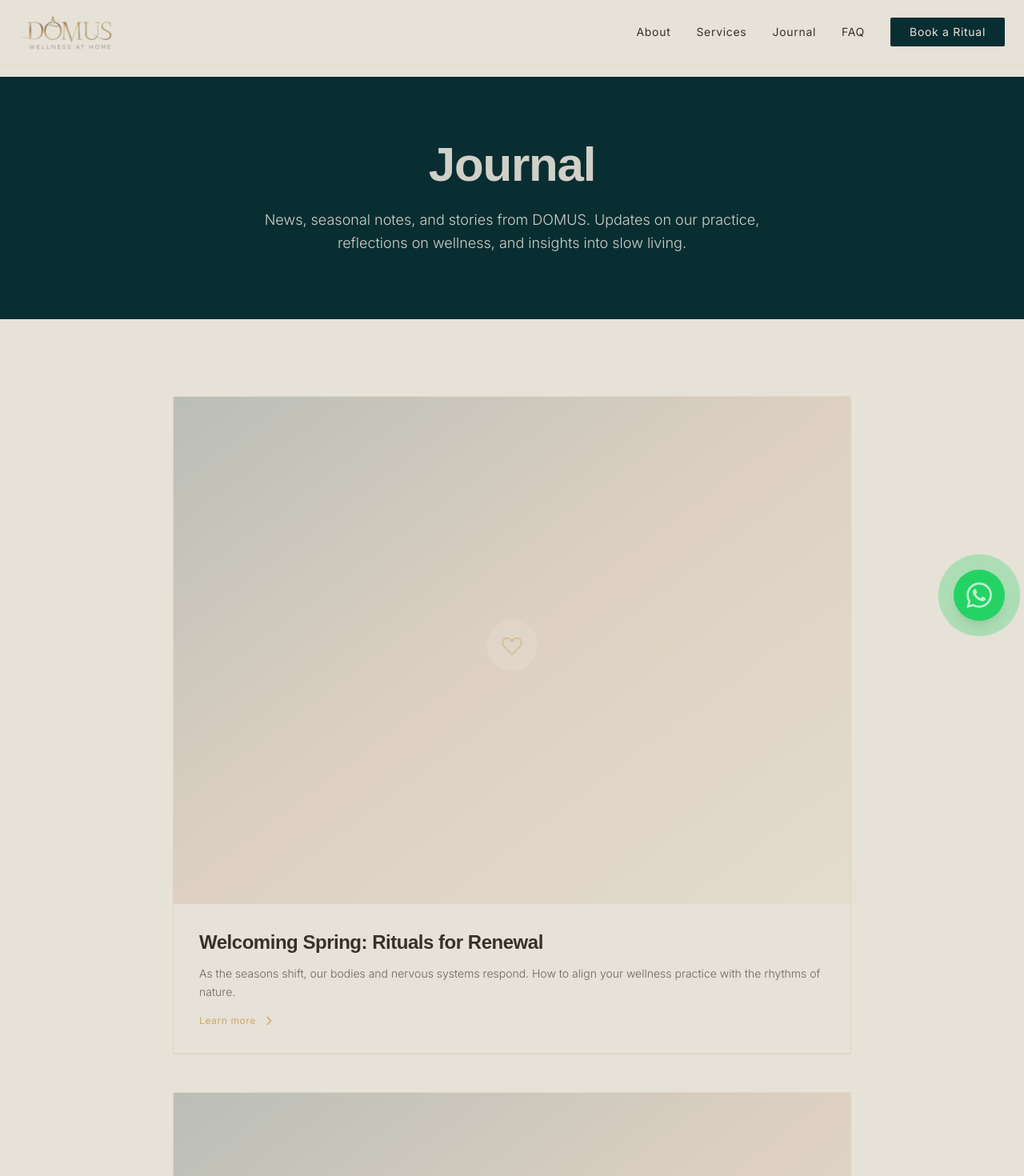
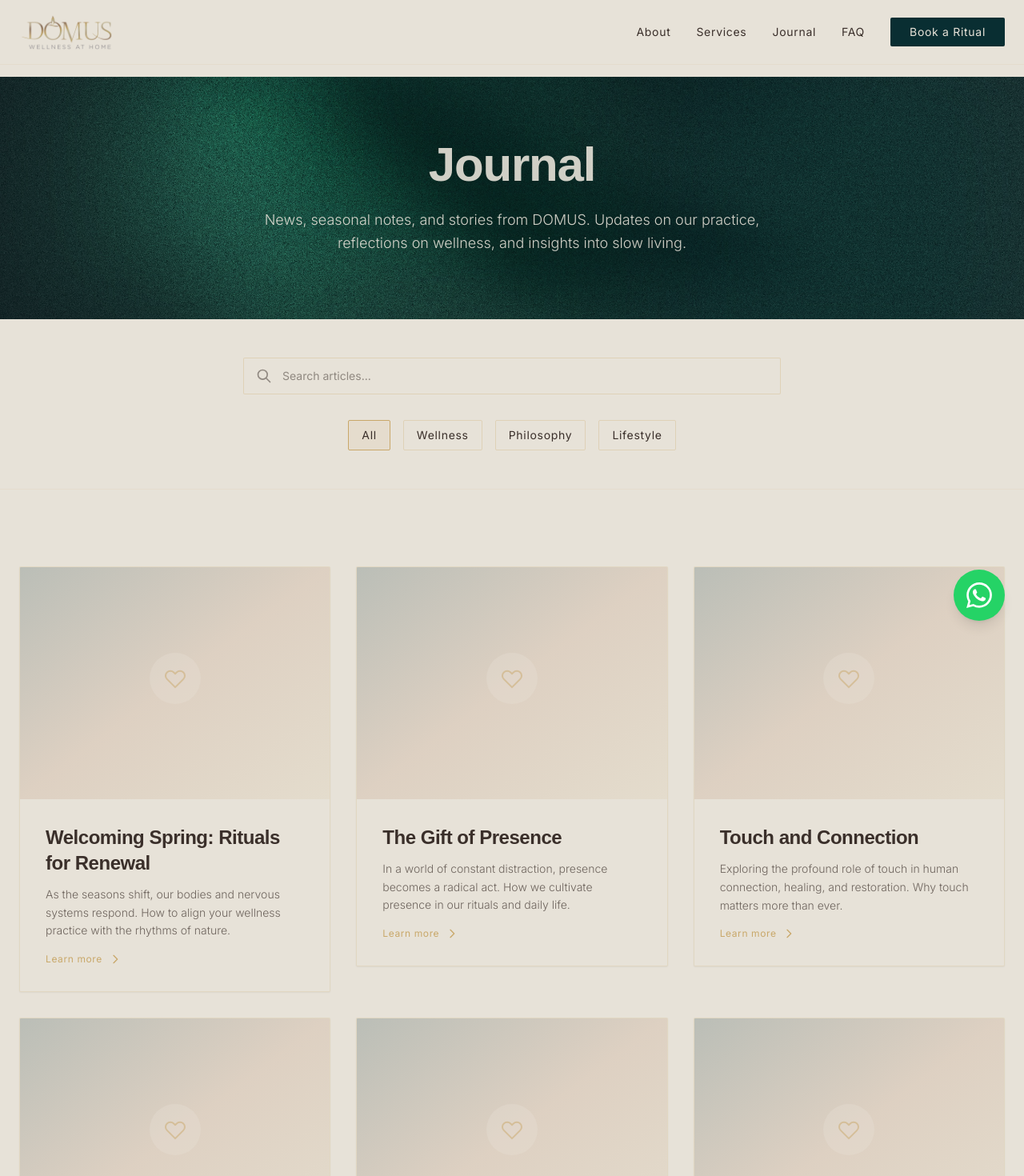
Before and after one commit to Varun-ship/DOMUS, a Next.js app: page /blog in a window 1280 px wide. Shown: the top 1470 px of the page at 80% size. Built offline with nearby package versions, Linux system fonts and the light colour scheme; a web font is replaced by a local one.

Commit message:
Add background images to all green hero sections, update Journal page with 3-column grid, search bar, and categories, update footer navigation

```diff
--- a/app/about/page.tsx
+++ b/app/about/page.tsx
@@ -1,4 +1,5 @@
 import type { Metadata } from 'next';
+import Image from 'next/image';
 import AnimatedSection from '@/components/AnimatedSection';
 import AnimatedHeading from '@/components/AnimatedHeading';
 import AnimatedText from '@/components/AnimatedText';
@@ -12,8 +13,20 @@ export default function About() {
   return (
     <div className="pt-24">
       {/* Hero */}
-      <section className="py-20 bg-domus-green text-warm-stone stone-texture">
-        <div className="max-w-4xl mx-auto px-6 text-center">
+      <section className="relative py-20 text-warm-stone overflow-hidden">
+        {/* Background Image */}
+        <div className="absolute inset-0 z-0">
+          <Image
+            src="/images/background.jpeg"
+            alt=""
+            fill
+            className="object-cover"
+            priority
+          />
+          {/* Green overlay with 40% opacity */}
+          <div className="absolute inset-0 bg-domus-green/40"></div>
+        </div>
+        <div className="relative z-10 max-w-4xl mx-auto px-6 text-center">
           <AnimatedHeading as="h1" className="font-caudex text-5xl md:text-6xl mb-6 tracking-tight font-semibold">
             About DOMUS
           </AnimatedHeading>
--- /dev/null
+++ b/app/blog/layout.tsx
@@ -0,0 +1,14 @@
+import type { Metadata } from 'next';
+
+export const metadata: Metadata = {
+  title: 'Journal',
+  description: 'News, seasonal notes, and stories from DOMUS. Updates on our practice, reflections on wellness, and insights into slow living.',
+};
+
+export default function BlogLayout({
+  children,
+}: {
+  children: React.ReactNode;
+}) {
+  return <>{children}</>;
+}
--- a/app/blog/page.tsx
+++ b/app/blog/page.tsx
@@ -1,38 +1,82 @@
-import type { Metadata } from 'next';
+'use client';
+
+import { useState } from 'react';
+import Image from 'next/image';
 import RitualCard from '@/components/RitualCard';
 import AnimatedSection from '@/components/AnimatedSection';
 import AnimatedHeading from '@/components/AnimatedHeading';
 import AnimatedText from '@/components/AnimatedText';
-
-export const metadata: Metadata = {
-  title: 'Journal',
-  description: 'News, seasonal notes, and stories from DOMUS. Updates on our practice, reflections on wellness, and insights into slow living.',
-};
 
 const blogPosts = [
   {
     title: 'Welcoming Spring: Rituals for Renewal',
     description: 'As the seasons shift, our bodies and nervous systems respond. How to align your wellness practice with the rhythms of nature.',
     href: '/blog/welcoming-spring-rituals-for-renewal',
+    category: 'Wellness',
   },
   {
     title: 'The Gift of Presence',
     description: 'In a world of constant distraction, presence becomes a radical act. How we cultivate presence in our rituals and daily life.',
     href: '/blog/the-gift-of-presence',
+    category: 'Philosophy',
   },
   {
     title: 'Touch and Connection',
     description: 'Exploring the profound role of touch in human connection, healing, and restoration. Why touch matters more than ever.',
     href: '/blog/touch-and-connection',
+    category: 'Wellness',
+  },
+  {
+    title: 'Slow Living in a Fast World',
+    description: 'Finding moments of stillness and intentionality in our daily routines. Practical ways to embrace slow living.',
+    href: '/blog/slow-living-in-a-fast-world',
+    category: 'Lifestyle',
+  },
+  {
+    title: 'The Art of Ritual',
+    description: 'How small, intentional practices can transform ordinary moments into sacred experiences. Building your own ritual practice.',
+    href: '/blog/the-art-of-ritual',
+    category: 'Philosophy',
+  },
+  {
+    title: 'Nervous System Calm',
+    description: 'Understanding how our nervous system responds to stress and how intentional touch and warmth can support regulation.',
+    href: '/blog/nervous-system-calm',
+    category: 'Wellness',
   },
 ];
 
+const categories = ['All', 'Wellness', 'Philosophy', 'Lifestyle'];
+
 export default function Blog() {
+  const [selectedCategory, setSelectedCategory] = useState('All');
+  const [searchQuery, setSearchQuery] = useState('');
+
+  const filteredPosts = blogPosts.filter((post) => {
+    const matchesCategory = selectedCategory === 'All' || post.category === selectedCategory;
+    const matchesSearch =
+      post.title.toLowerCase().includes(searchQuery.toLowerCase()) ||
+      post.description.toLowerCase().includes(searchQuery.toLowerCase());
+    return matchesCategory && matchesSearch;
+  });
+
   return (
     <div className="pt-24">
       {/* Hero */}
-      <section className="py-20 bg-domus-green text-warm-stone stone-texture">
-        <div className="max-w-4xl mx-auto px-6 text-center">
+      <section className="relative py-20 text-warm-stone overflow-hidden">
+        {/* Background Image */}
+        <div className="absolute inset-0 z-0">
+          <Image
+            src="/images/background.jpeg"
+            alt=""
+            fill
+            className="object-cover"
+            priority
+          />
+          {/* Green overlay with 40% opacity */}
+          <div className="absolute inset-0 bg-domus-green/40"></div>
+        </div>
+        <div className="relative z-10 max-w-4xl mx-auto px-6 text-center">
           <AnimatedHeading as="h1" className="font-caudex text-5xl md:text-6xl mb-6 tracking-tight">
             Journal
           </AnimatedHeading>
@@ -42,16 +86,67 @@ export default function Blog() {
         </div>
       </section>
 
-      {/* Blog Posts */}
-      <section className="py-24 bg-warm-stone">
-        <div className="max-w-4xl mx-auto px-6">
-          <div className="space-y-12">
-            {blogPosts.map((post, index) => (
-              <AnimatedSection key={index} delay={index * 0.1}>
-                <RitualCard {...post} />
-              </AnimatedSection>
+      {/* Search and Categories */}
+      <section className="py-12 bg-warm-stone border-b border-aureum-gold/10">
+        <div className="max-w-7xl mx-auto px-6">
+          {/* Search Bar */}
+          <div className="mb-8 max-w-2xl mx-auto">
+            <div className="relative">
+              <input
+                type="text"
+                placeholder="Search articles..."
+                value={searchQuery}
+                onChange={(e) => setSearchQuery(e.target.value)}
+                className="w-full px-6 py-3 pl-12 border border-aureum-gold/30 rounded-sm font-inter text-sm bg-warm-stone text-ash-brown placeholder-ash-brown/50 focus:outline-none focus:border-aureum-gold focus:ring-1 focus:ring-aureum-gold/20 transition-colors"
+              />
+              <svg
+                className="absolute left-4 top-1/2 transform -translate-y-1/2 w-5 h-5 text-ash-brown/50"
+                fill="none"
+                stroke="currentColor"
+                viewBox="0 0 24 24"
+              >
+                <path strokeLinecap="round" strokeLinejoin="round" strokeWidth={2} d="M21 21l-6-6m2-5a7 7 0 11-14 0 7 7 0 0114 0z" />
+              </svg>
+            </div>
+          </div>
+
+          {/* Categories */}
+          <div className="flex flex-wrap gap-4 justify-center">
+            {categories.map((category) => (
+              <button
+                key={category}
+                onClick={() => setSelectedCategory(category)}
+                className={`px-4 py-2 border rounded-sm font-inter text-sm tracking-wide transition-colors ${
+                  selectedCategory === category
+                    ? 'border-aureum-gold bg-aureum-gold/10 text-ash-brown'
+                    : 'border-aureum-gold/30 text-ash-brown hover:border-aureum-gold hover:bg-aureum-gold/5'
+                }`}
+              >
+                {category}
+              </button>
             ))}
           </div>
+        </div>
+      </section>
+
+      {/* Blog Posts Grid */}
+      <section className="py-24 bg-warm-stone">
+        <div className="max-w-7xl mx-auto px-6">
+          {filteredPosts.length > 0 ? (
+            <div className="grid grid-cols-1 md:grid-cols-2 lg:grid-cols-3 gap-8">
+              {filteredPosts.map((post, index) => (
+                <AnimatedSection key={index} delay={index * 0.1}>
+                  <RitualCard {...post} />
+                </AnimatedSection>
+              ))}
+            </div>
+          ) : (
+            <div className="text-center py-12">
+              <p className="font-inter text-base text-ash-brown/60">
+                No articles found matching your search.
+              </p>
+            </div>
+          )}
         </div>
       </section>
     </div>
--- a/app/contact/page.tsx
+++ b/app/contact/page.tsx
@@ -2,6 +2,7 @@
 
 import { motion } from 'framer-motion';
 import { useState } from 'react';
+import Image from 'next/image';
 
 export default function Contact() {
   const [formData, setFormData] = useState({
@@ -58,8 +59,20 @@ export default function Contact() {
   return (
     <div className="pt-24">
       {/* Hero */}
-      <section className="py-20 bg-domus-green text-warm-stone stone-texture">
-        <div className="max-w-4xl mx-auto px-6 text-center">
+      <section className="relative py-20 text-warm-stone overflow-hidden">
+        {/* Background Image */}
+        <div className="absolute inset-0 z-0">
+          <Image
+            src="/images/background.jpeg"
+            alt=""
+            fill
+            className="object-cover"
+            priority
+          />
+          {/* Green overlay with 40% opacity */}
+          <div className="absolute inset-0 bg-domus-green/40"></div>
+        </div>
+        <div className="relative z-10 max-w-4xl mx-auto px-6 text-center">
           <motion.h1
             initial={{ opacity: 0, y: 20 }}
             animate={{ opacity: 1, y: 0 }}
--- a/app/faq/page.tsx
+++ b/app/faq/page.tsx
@@ -1,4 +1,5 @@
 import type { Metadata } from 'next';
+import Image from 'next/image';
 import FAQAccordion from '@/components/FAQAccordion';
 import StructuredData from '@/components/StructuredData';
 import AnimatedSection from '@/components/AnimatedSection';
@@ -79,8 +80,20 @@ export default function FAQ() {
     <div className="pt-24">
       <StructuredData data={faqSchema} />
       {/* Hero */}
-      <section className="py-20 bg-domus-green text-warm-stone stone-texture">
-        <div className="max-w-4xl mx-auto px-6 text-center">
+      <section className="relative py-20 text-warm-stone overflow-hidden">
+        {/* Background Image */}
+        <div className="absolute inset-0 z-0">
+          <Image
+            src="/images/background.jpeg"
+            alt=""
+            fill
+            className="object-cover"
+            priority
+          />
+          {/* Green overlay with 40% opacity */}
+          <div className="absolute inset-0 bg-domus-green/40"></div>
+        </div>
+        <div className="relative z-10 max-w-4xl mx-auto px-6 text-center">
           <AnimatedHeading as="h1" className="font-caudex text-5xl md:text-6xl mb-6 tracking-tight">
             Frequently Asked Questions
           </AnimatedHeading>
--- a/app/legal/privacy/page.tsx
+++ b/app/legal/privacy/page.tsx
@@ -1,4 +1,5 @@
 import type { Metadata } from 'next';
+import Image from 'next/image';
 import AnimatedSection from '@/components/AnimatedSection';
 import AnimatedHeading from '@/components/AnimatedHeading';
 
@@ -10,8 +11,20 @@ export const metadata: Metadata = {
 export default function Privacy() {
   return (
     <div className="pt-24">
-      <section className="py-20 bg-domus-green text-warm-stone stone-texture">
-        <div className="max-w-4xl mx-auto px-6 text-center">
+      <section className="relative py-20 text-warm-stone overflow-hidden">
+        {/* Background Image */}
+        <div className="absolute inset-0 z-0">
+          <Image
+            src="/images/background.jpeg"
+            alt=""
+            fill
+            className="object-cover"
+            priority
+          />
+          {/* Green overlay with 40% opacity */}
+          <div className="absolute inset-0 bg-domus-green/40"></div>
+        </div>
+        <div className="relative z-10 max-w-4xl mx-auto px-6 text-center">
           <AnimatedHeading as="h1" className="font-caudex text-5xl md:text-6xl mb-6 tracking-tight">
             Privacy Policy
           </AnimatedHeading>
--- a/app/legal/terms/page.tsx
+++ b/app/legal/terms/page.tsx
@@ -1,4 +1,5 @@
 import type { Metadata } from 'next';
+import Image from 'next/image';
 import AnimatedSection from '@/components/AnimatedSection';
 import AnimatedHeading from '@/components/AnimatedHeading';
 
@@ -10,8 +11,20 @@ export const metadata: Metadata = {
 export default function Terms() {
   return (
     <div className="pt-24">
-      <section className="py-20 bg-domus-green text-warm-stone stone-texture">
-        <div className="max-w-4xl mx-auto px-6 text-center">
+      <section className="relative py-20 text-warm-stone overflow-hidden">
+        {/* Background Image */}
+        <div className="absolute inset-0 z-0">
+          <Image
+            src="/images/background.jpeg"
+            alt=""
+            fill
+            className="object-cover"
+            priority
+          />
+          {/* Green overlay with 40% opacity */}
+          <div className="absolute inset-0 bg-domus-green/40"></div>
+        </div>
+        <div className="relative z-10 max-w-4xl mx-auto px-6 text-center">
           <AnimatedHeading as="h1" className="font-caudex text-5xl md:text-6xl mb-6 tracking-tight">
             Terms of Service
           </AnimatedHeading>
--- a/app/rituals/page.tsx
+++ b/app/rituals/page.tsx
@@ -1,4 +1,5 @@
 import type { Metadata } from 'next';
+import Image from 'next/image';
 import RitualCard from '@/components/RitualCard';
 import AnimatedSection from '@/components/AnimatedSection';
 import AnimatedHeading from '@/components/AnimatedHeading';
@@ -54,8 +55,20 @@ export default function Rituals() {
   return (
     <div className="pt-24">
       {/* Hero */}
-      <section className="py-20 bg-domus-green text-warm-stone stone-texture">
-        <div className="max-w-4xl mx-auto px-6 text-center">
+      <section className="relative py-20 text-warm-stone overflow-hidden">
+        {/* Background Image */}
+        <div className="absolute inset-0 z-0">
+          <Image
+            src="/images/background.jpeg"
+            alt=""
+            fill
+            className="object-cover"
+            priority
+          />
+          {/* Green overlay with 40% opacity */}
+          <div className="absolute inset-0 bg-domus-green/40"></div>
+        </div>
+        <div className="relative z-10 max-w-4xl mx-auto px-6 text-center">
           <AnimatedHeading as="h1" className="font-caudex text-5xl md:text-6xl mb-6 tracking-tight">
             Ritual Library
           </AnimatedHeading>
--- a/app/services/[slug]/page.tsx
+++ b/app/services/[slug]/page.tsx
@@ -1,4 +1,5 @@
 import type { Metadata } from 'next';
+import Image from 'next/image';
 import { notFound } from 'next/navigation';
 import BookingCTA from '@/components/BookingCTA';
 import StructuredData from '@/components/StructuredData';
@@ -146,8 +147,20 @@ export default function ServiceDetail({ params }: { params: { slug: string } })
     <div className="pt-24">
       <StructuredData data={serviceSchema} />
       {/* Hero */}
-      <section className="py-20 bg-domus-green text-warm-stone stone-texture">
-        <div className="max-w-4xl mx-auto px-6">
+      <section className="relative py-20 text-warm-stone overflow-hidden">
+        {/* Background Image */}
+        <div className="absolute inset-0 z-0">
+          <Image
+            src="/images/background.jpeg"
+            alt=""
+            fill
+            className="object-cover"
+            priority
+          />
+          {/* Green overlay with 40% opacity */}
+          <div className="absolute inset-0 bg-domus-green/40"></div>
+        </div>
+        <div className="relative z-10 max-w-4xl mx-auto px-6">
           <AnimatedHeading as="h1" className="font-caudex text-5xl md:text-6xl mb-6 tracking-tight">
             {ritual.title}
           </AnimatedHeading>
--- a/app/services/page.tsx
+++ b/app/services/page.tsx
@@ -1,4 +1,5 @@
 import type { Metadata } from 'next';
+import Image from 'next/image';
 import RitualCard from '@/components/RitualCard';
 import AnimatedSection from '@/components/AnimatedSection';
 import AnimatedHeading from '@/components/AnimatedHeading';
@@ -36,8 +37,20 @@ export default function Services() {
   return (
     <div className="pt-24">
       {/* Hero */}
-      <section className="py-20 bg-domus-green text-warm-stone stone-texture">
-        <div className="max-w-4xl mx-auto px-6 text-center">
+      <section className="relative py-20 text-warm-stone overflow-hidden">
+        {/* Background Image */}
+        <div className="absolute inset-0 z-0">
+          <Image
+            src="/images/background.jpeg"
+            alt=""
+            fill
+            className="object-cover"
+            priority
+          />
+          {/* Green overlay with 40% opacity */}
+          <div className="absolute inset-0 bg-domus-green/40"></div>
+        </div>
+        <div className="relative z-10 max-w-4xl mx-auto px-6 text-center">
           <AnimatedHeading as="h1" className="font-caudex text-5xl md:text-6xl mb-6 tracking-tight">
             Our Rituals
           </AnimatedHeading>
--- a/components/Footer.tsx
+++ b/components/Footer.tsx
@@ -48,13 +48,13 @@ export default function Footer() {
                 </Link>
               </li>
               <li>
-                <Link href="/rituals" className="hover:text-aureum-gold transition-colors">
-                  Ritual Library
+                <Link href="/blog" className="hover:text-aureum-gold transition-colors">
+                  Journal
                 </Link>
               </li>
               <li>
-                <Link href="/blog" className="hover:text-aureum-gold transition-colors">
-                  Journal
+                <Link href="/faq" className="hover:text-aureum-gold transition-colors">
+                  FAQ
                 </Link>
               </li>
             </ul>
```
